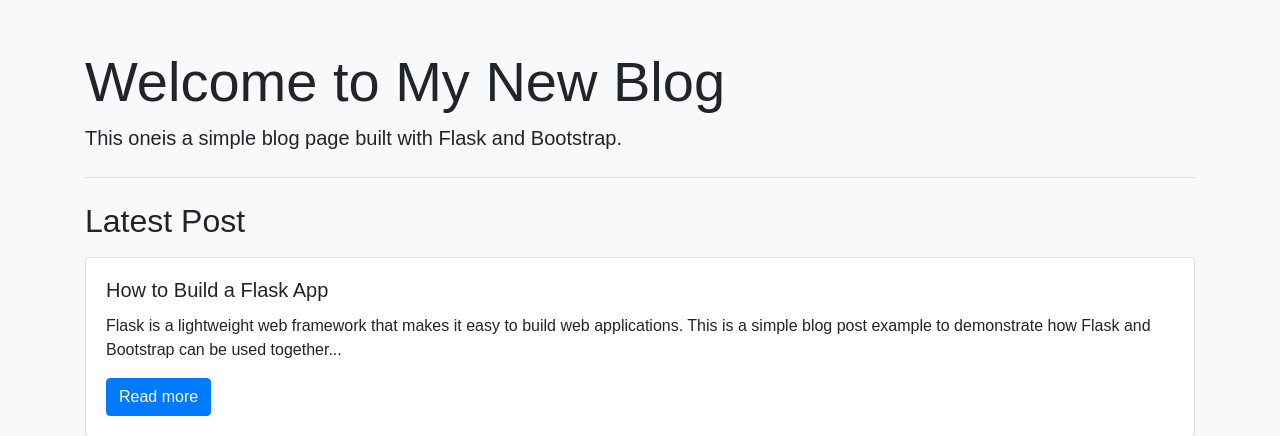
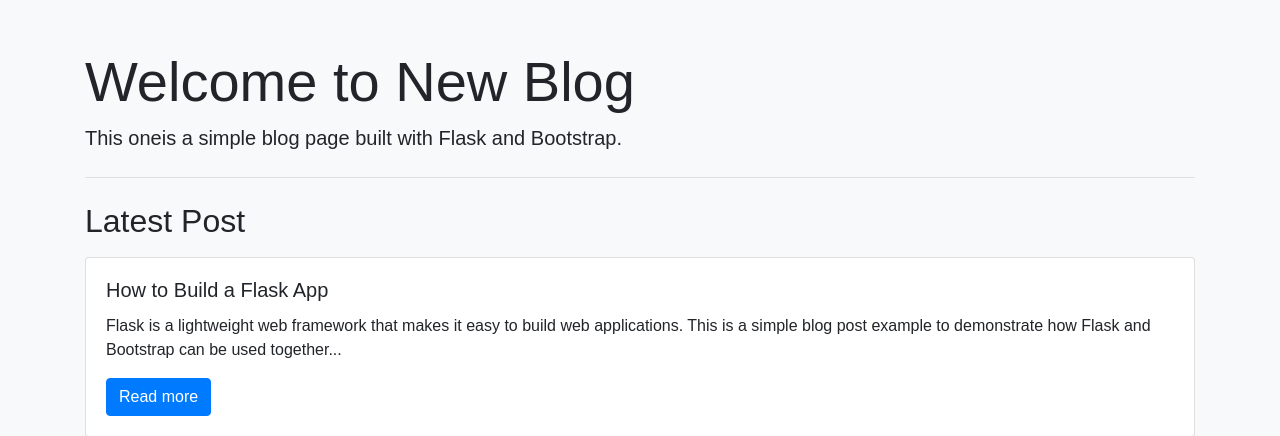
Before and after one commit to 19deepak98/docs, a Flask app: page / in a window 1280 px wide. Shown: the part 56-492 px from the top of the page. Run offline with Flask 2, Linux system fonts and the light colour scheme; some libraries are stand-ins or nearby versions.

Commit message:
to trigger 2

```diff
--- a/test-python-app/templates/index.html
+++ b/test-python-app/templates/index.html
@@ -28,7 +28,7 @@
     </nav>
 
     <div class="container mt-5">
-        <h1 class="display-4">Welcome to My New Blog</h1>
+        <h1 class="display-4">Welcome to New Blog</h1>
         <p class="lead">This oneis a simple blog page built with Flask and Bootstrap.</p>
         <hr class="my-4">
         <h2>Latest Post</h2>
```
